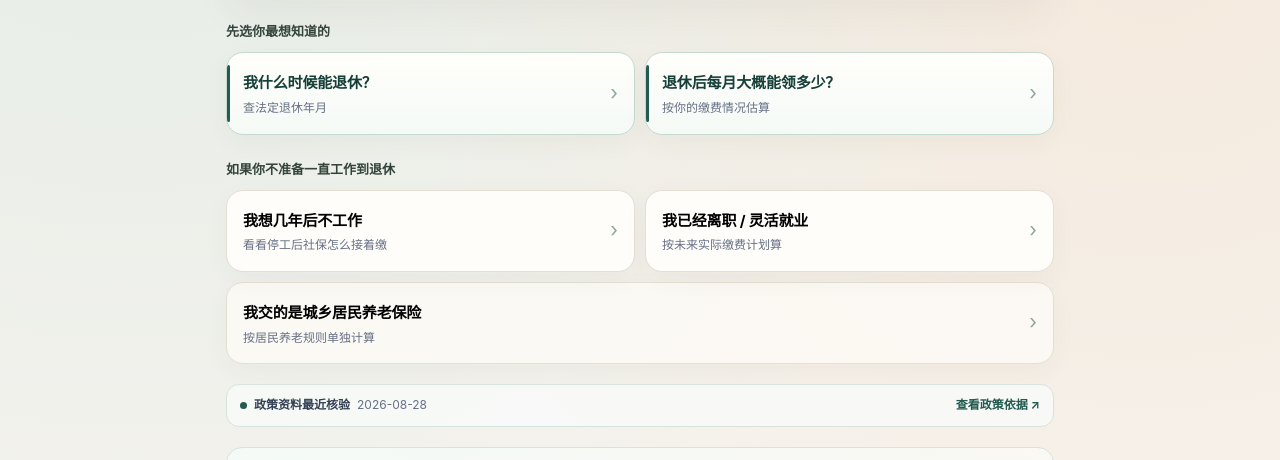
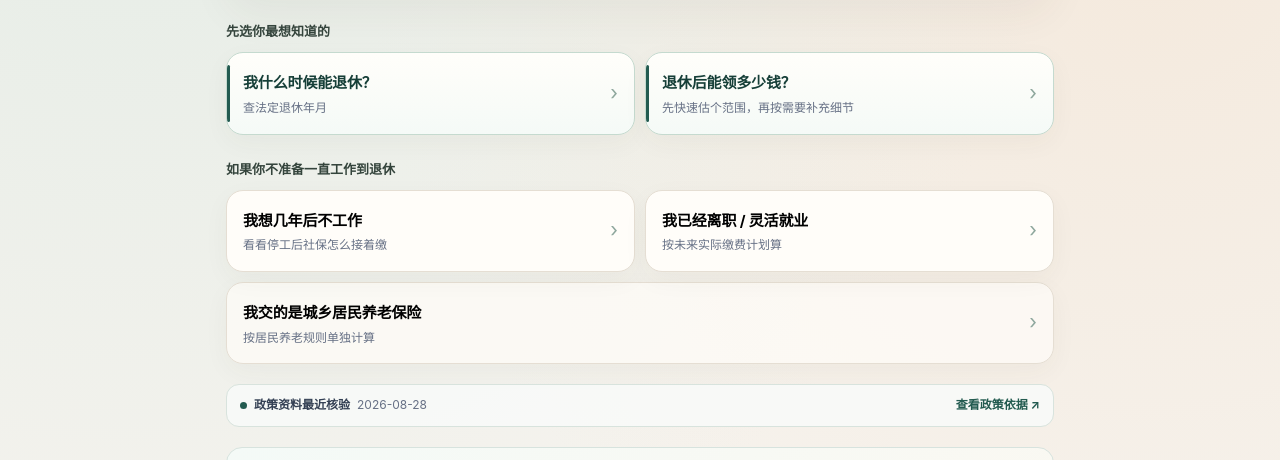
Before and after one commit to Jihai123/yanglao, a website: page index.html in a window 1280 px wide. Shown: the part 273-733 px from the top of the page. Drawn offline with Linux system fonts and the light colour scheme; no server answers.

Commit message:
feat: wire quick pension funnel entry

```diff
--- a/index.html
+++ b/index.html
@@ -62,7 +62,7 @@
             <div class="home-block-head"><span class="label" id="mainTaskTitle">先选你最想知道的</span></div>
             <div class="intent-grid two-up">
               <button class="intent primary-intent" data-intent="age" type="button"><span><strong>我什么时候能退休？</strong><span class="sub">查法定退休年月</span></span><span class="intent-arrow">›</span></button>
-              <button class="intent primary-intent" data-intent="normal" type="button"><span><strong>退休后每月大概能领多少？</strong><span class="sub">按你的缴费情况估算</span></span><span class="intent-arrow">›</span></button>
+              <button class="intent primary-intent" id="pensionQuickEntry" data-intent="normal" type="button"><span><strong>退休后能领多少钱？</strong><span class="sub">先快速估个范围，再按需要补充细节</span></span><span class="intent-arrow">›</span></button>
             </div>
           </section>
 
@@ -140,5 +140,6 @@
   <script type="module" src="./js/resident-ui.js?v=20260905-h1"></script>
   <script type="module" src="./js/feedback.js?v=20260830-v6c"></script>
   <script type="module" src="./js/ux-v6.js?v=20260901-v6e"></script>
+  <script type="module" src="./js/v26-pension-funnel.js?v=20260911-v1"></script>
 </body>
 </html>
```
